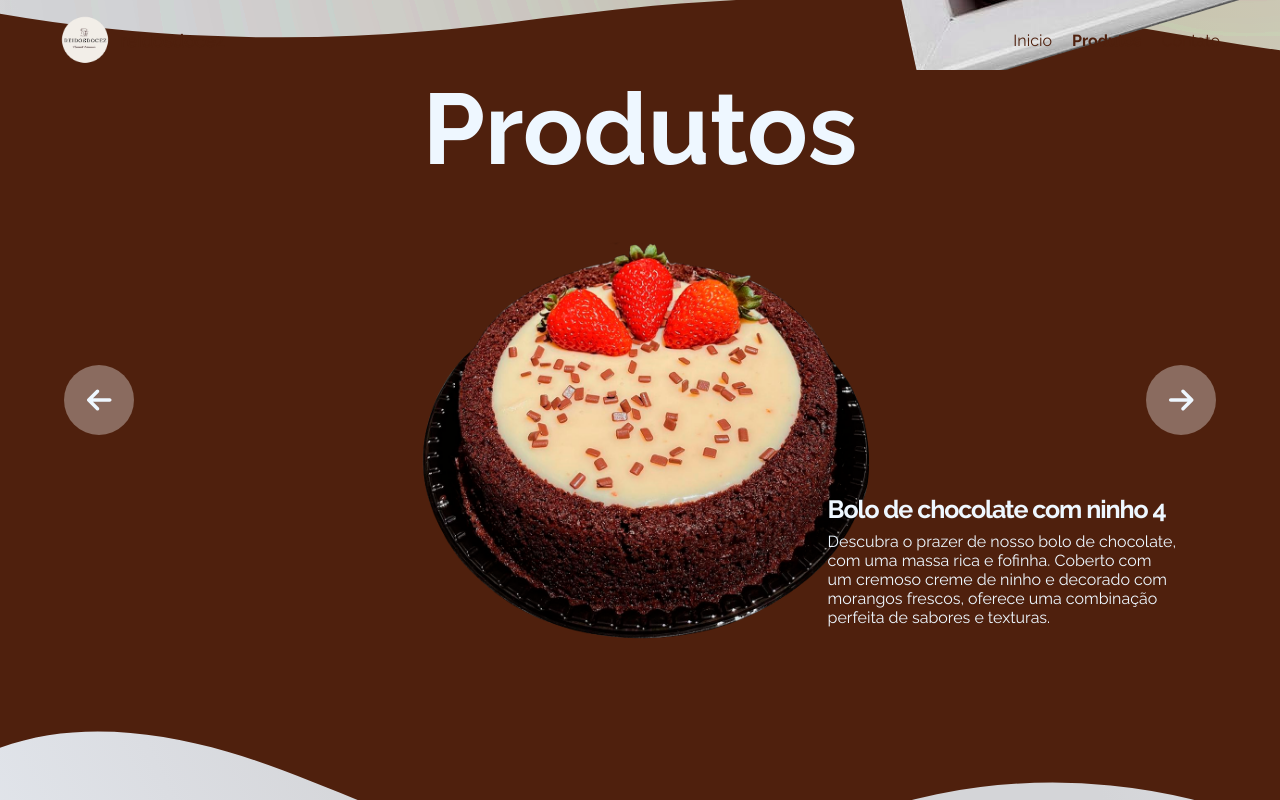
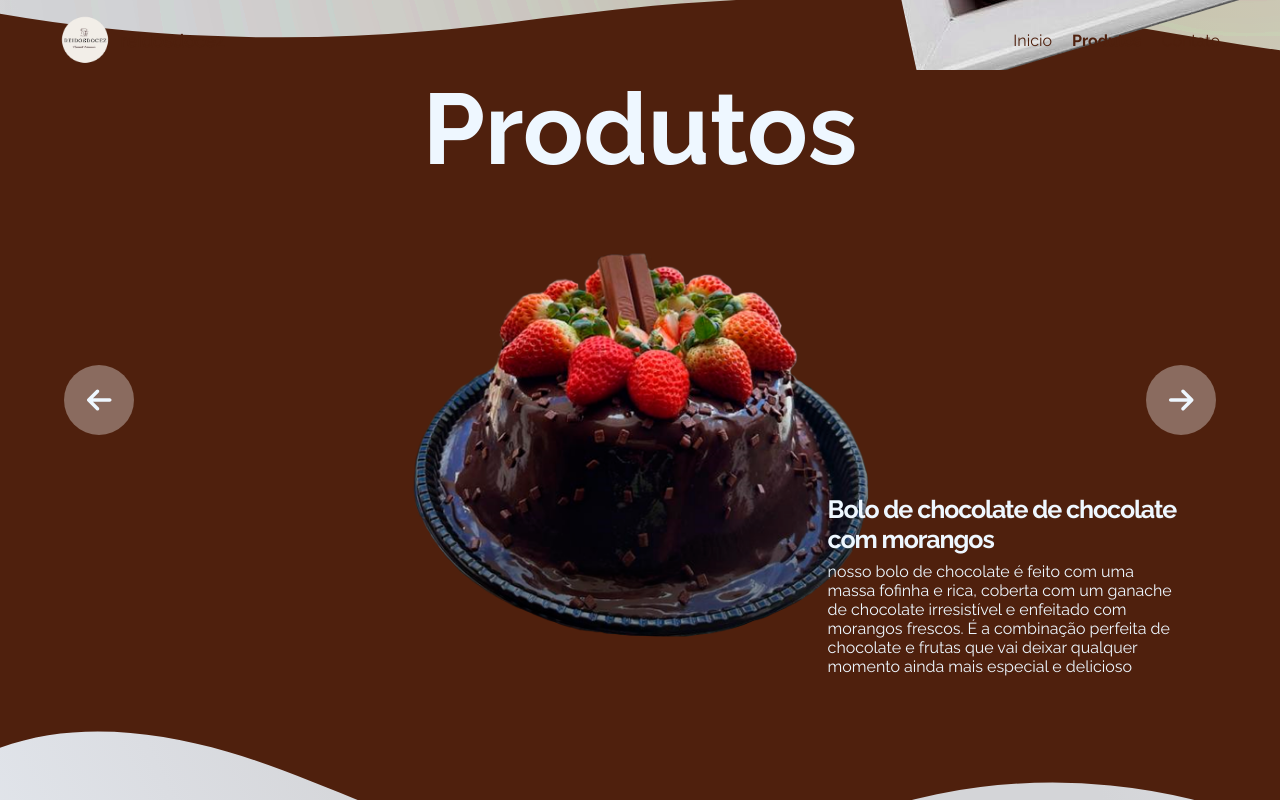
Before and after one commit to DaviProgramming/reidosdocezs, a Vue app: page / in a window 1280 px wide. Both pictures are taken after a click on the element 99 px from the left and 1154 px from the top of the page. Shown: the part 754-1554 px from the top of the page. Built offline with nearby package versions, Linux system fonts and the light colour scheme.

Commit message:
adicionando novo bolo

```diff
--- a/src/components/ProductsSection.vue
+++ b/src/components/ProductsSection.vue
@@ -2,6 +2,7 @@
 import bolo from '../assets/images/bolo.png'
 import boloPote from '../assets/images/bolo-de-pote.png'
 import caixaDoce from '../assets/images/caixa-de-doces.png'
+import boloMorango from '../assets/images/bolo2.png'
 import { FontAwesomeIcon } from '@fortawesome/vue-fontawesome'
 import { faArrowLeft, faArrowRight } from '@fortawesome/free-solid-svg-icons'
 
@@ -106,7 +107,7 @@ onMounted(() => {
                 <img :src="caixaDoce" alt="" />
               </div>
               <div class="img-item" style="--i: 3">
-                <img :src="bolo" alt="" />
+                <img :src="boloMorango" alt="" />
               </div>
             </div>
           </div>
@@ -123,7 +124,7 @@ onMounted(() => {
               </p>
             </div>
             <div class="info-item">
-              <h2>Bolo de pote de chocolate com chantilly</h2>
+              <h2>Bolo de pote de chocolate e chantilly</h2>
               <p>
                 Delicie-se com nosso bolo de pote de chocolate: massa rica e macia, combinada com
                 chantilly cremoso. Cada camada é uma explosão de sabor, finalizada com raspas de
@@ -131,7 +132,7 @@ onMounted(() => {
               </p>
             </div>
             <div class="info-item">
-              <h2>Caixa de bombom com chocolate e ninho</h2>
+              <h2>Caixa de bombom de chocolate e ninho</h2>
               <p>
                 nossa caixa de bombons combina o melhor do chocolate com o cremoso sabor de ninho.
                 Uma verdadeira experiência gourmet que vai encantar seu paladar e tornar qualquer
@@ -139,11 +140,12 @@ onMounted(() => {
               </p>
             </div>
             <div class="info-item">
-              <h2>Bolo de chocolate com ninho 4</h2>
+              <h2>Bolo de chocolate de chocolate com morangos</h2>
               <p>
-                Descubra o prazer de nosso bolo de chocolate, com uma massa rica e fofinha. Coberto
-                com um cremoso creme de ninho e decorado com morangos frescos, oferece uma
-                combinação perfeita de sabores e texturas.
+                nosso bolo de chocolate é feito com uma massa fofinha e rica, coberta com um ganache
+                de chocolate irresistível e enfeitado com morangos frescos. É a combinação perfeita
+                de chocolate e frutas que vai deixar qualquer momento ainda mais especial e
+                delicioso
               </p>
             </div>
           </div>
```
Also changed, not shown: src/assets/images/bolo2.png (added).
